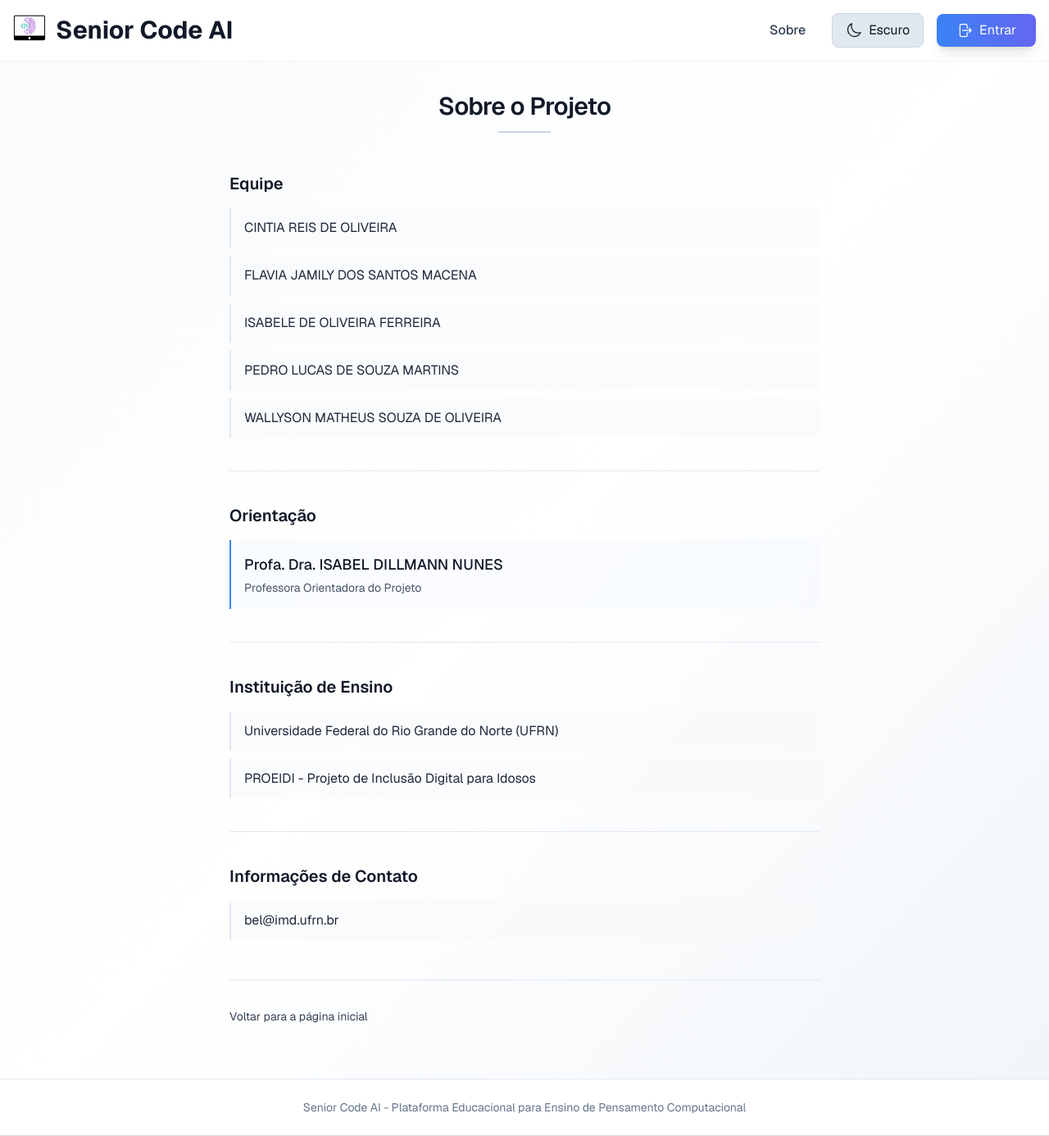
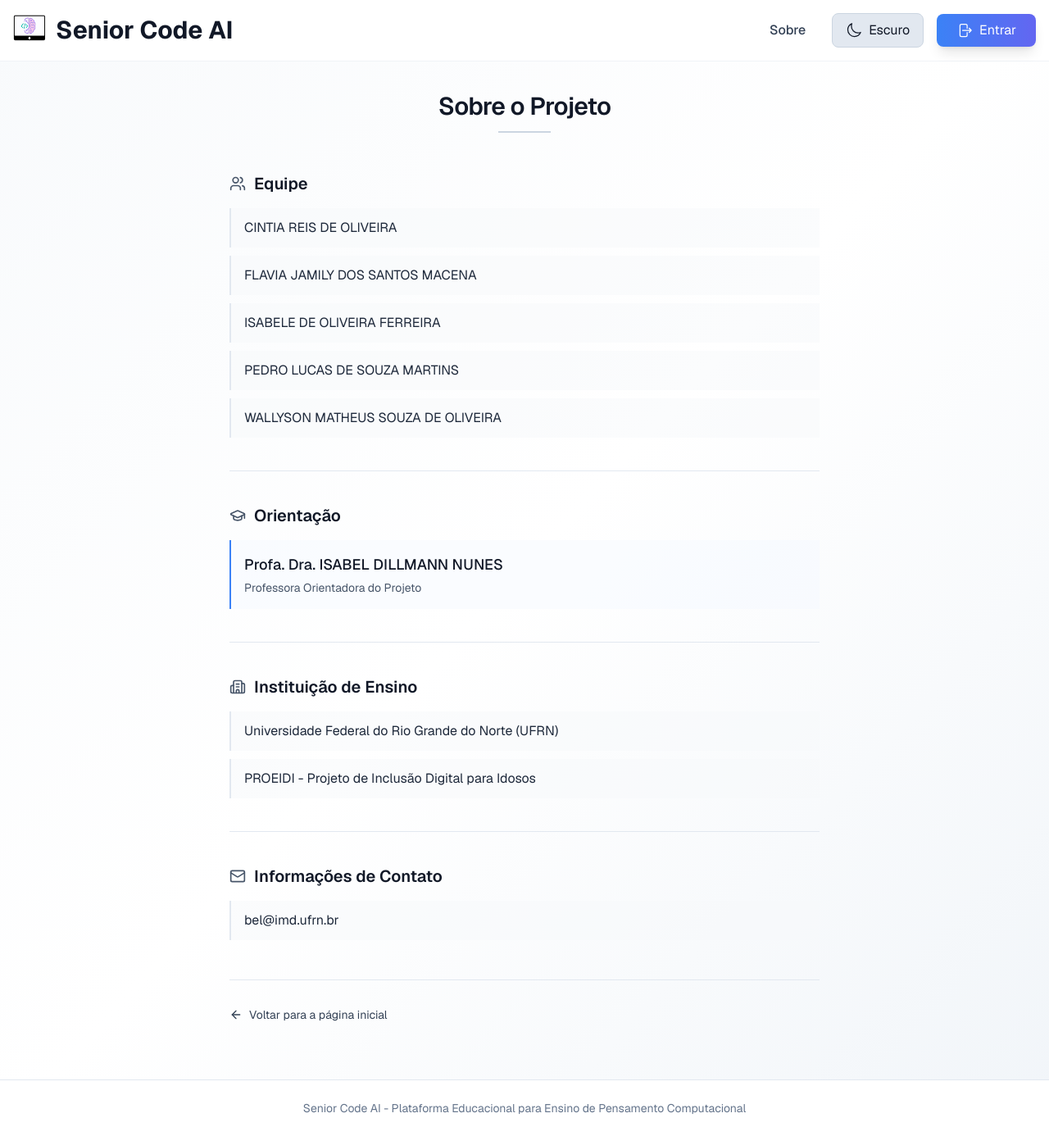
Before and after one commit to wallysom2/egua-front, a Next.js app: page /sobre in a window 1280 px wide. Shown: the whole page at 82% size. Built offline with nearby package versions, Linux system fonts and the light colour scheme; no server answers.

Commit message:
feat: add lucide-react icons to "Sobre" page for enhanced visual representation

```diff
--- a/package.json
+++ b/package.json
@@ -22,6 +22,7 @@
     "axios": "^1.9.0",
     "framer-motion": "^12.12.2",
     "lodash": "^4.17.21",
+    "lucide-react": "^0.554.0",
     "next": "15.3.2",
     "next-themes": "^0.4.6",
     "react": "^19.0.0",
--- a/src/app/sobre/page.tsx
+++ b/src/app/sobre/page.tsx
@@ -3,6 +3,7 @@
 import { Header } from '@/components/Header';
 import { motion } from 'framer-motion';
 import Link from 'next/link';
+import { Users, GraduationCap, Building2, Mail, ArrowLeft } from 'lucide-react';
 
 export default function Sobre() {
   return (
@@ -29,7 +30,8 @@ export default function Sobre() {
             <div className="space-y-10">
               {/* Equipe de Desenvolvimento */}
               <section>
-                <h2 className="text-xl font-semibold mb-4 text-slate-900 dark:text-slate-100">
+                <h2 className="text-xl font-semibold mb-4 text-slate-900 dark:text-slate-100 flex items-center gap-2.5">
+                  <Users className="w-5 h-5 text-slate-600 dark:text-slate-400" />
                   Equipe
                 </h2>
                 <div className="space-y-2.5">
@@ -66,7 +68,8 @@ export default function Sobre() {
 
               {/* Orientação */}
               <section>
-                <h2 className="text-xl font-semibold mb-4 text-slate-900 dark:text-slate-100">
+                <h2 className="text-xl font-semibold mb-4 text-slate-900 dark:text-slate-100 flex items-center gap-2.5">
+                  <GraduationCap className="w-5 h-5 text-slate-600 dark:text-slate-400" />
                   Orientação
                 </h2>
                 <div className="py-4 px-4 border-l-2 border-blue-500 dark:border-blue-400 bg-blue-50/30 dark:bg-blue-950/20">
@@ -84,7 +87,8 @@ export default function Sobre() {
 
               {/* Instituição */}
               <section>
-                <h2 className="text-xl font-semibold mb-4 text-slate-900 dark:text-slate-100">
+                <h2 className="text-xl font-semibold mb-4 text-slate-900 dark:text-slate-100 flex items-center gap-2.5">
+                  <Building2 className="w-5 h-5 text-slate-600 dark:text-slate-400" />
                   Instituição de Ensino
                 </h2>
                 <div className="space-y-2.5">
@@ -106,7 +110,8 @@ export default function Sobre() {
 
               {/* Contato */}
               <section>
-                <h2 className="text-xl font-semibold mb-4 text-slate-900 dark:text-slate-100">
+                <h2 className="text-xl font-semibold mb-4 text-slate-900 dark:text-slate-100 flex items-center gap-2.5">
+                  <Mail className="w-5 h-5 text-slate-600 dark:text-slate-400" />
                   Informações de Contato
                 </h2>
                 <div className="py-3 px-4 border-l-2 border-slate-200 dark:border-slate-700 bg-slate-50/50 dark:bg-slate-900/50">
@@ -124,8 +129,9 @@ export default function Sobre() {
             <div className="mt-12 pt-8 border-t border-slate-200 dark:border-slate-800">
               <Link
                 href="/"
-                className="text-sm text-slate-700 dark:text-slate-300 hover:text-slate-900 dark:hover:text-slate-100 transition-colors"
+                className="inline-flex items-center gap-2 text-sm text-slate-700 dark:text-slate-300 hover:text-slate-900 dark:hover:text-slate-100 transition-colors"
               >
+                <ArrowLeft className="w-4 h-4" />
                 Voltar para a página inicial
               </Link>
             </div>
```
Also changed, not shown: 1 other file (tests, documents, lock files or other folders).
